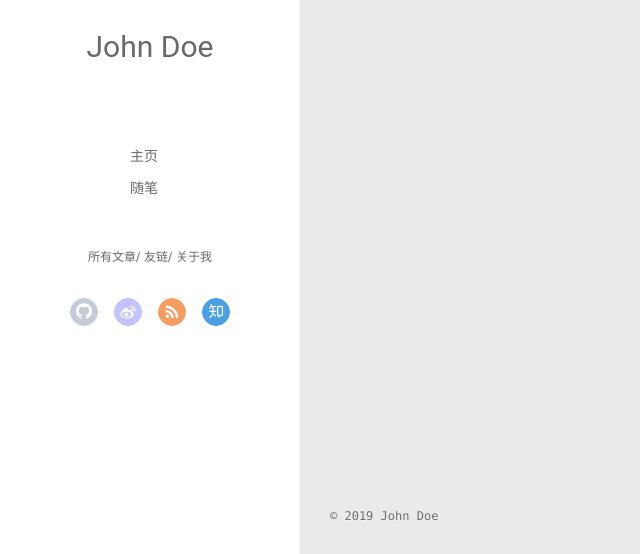
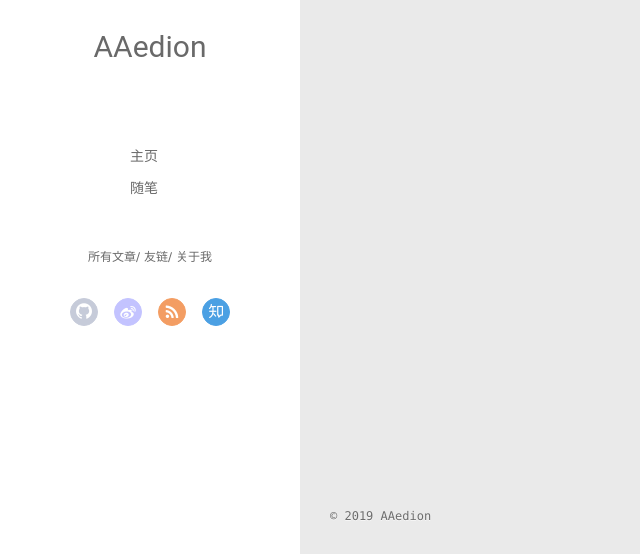
Before and after one commit to AAedionfree/AAedionfree.github.io, a plain HTML site: page archives/index.html in a window 1280 px wide. Shown: the part 243-797 px from the top of the page, 0-640 px from the left. Drawn offline with Linux system fonts and the light colour scheme; no server answers.

Commit message:
Site updated: 2019-06-29 20:19:25

```diff
--- a/archives/index.html
+++ b/archives/index.html
@@ -46,7 +46,7 @@
 			<img src="" class="js-avatar">
 		</a>
 		<hgroup>
-		  <h1 class="header-author"><a href="/">John Doe</a></h1>
+		  <h1 class="header-author"><a href="/">AAedion</a></h1>
 		</hgroup>
 
 
@@ -104,7 +104,7 @@
 				<img src="" class="js-avatar">
 			</div>
 			<hgroup>
-			  <h1 class="header-author js-header-author">John Doe</h1>
+			  <h1 class="header-author js-header-author">AAedion</h1>
 			</hgroup>
 
 
@@ -229,7 +229,7 @@
   <div class="outer">
     <div id="footer-info">
     	<div class="footer-left">
-    		&copy; 2019 John Doe
+    		&copy; 2019 AAedion
     	</div>
       	<div class="footer-right">
       		<a href="http://hexo.io/" target="_blank">Hexo</a>  Theme <a href="https://github.com/litten/hexo-theme-yilia" target="_blank">Yilia</a> by Litten
```
Also changed, not shown: 2019/06/29/hello-world/index.html (+3 -3 lines), 2019/06/29/我的第一篇博客文章/index.html (+3 -3 lines), archives/2019/06/index.html (+3 -3 lines), archives/2019/index.html (+3 -3 lines), index.html (+3 -3 lines).
